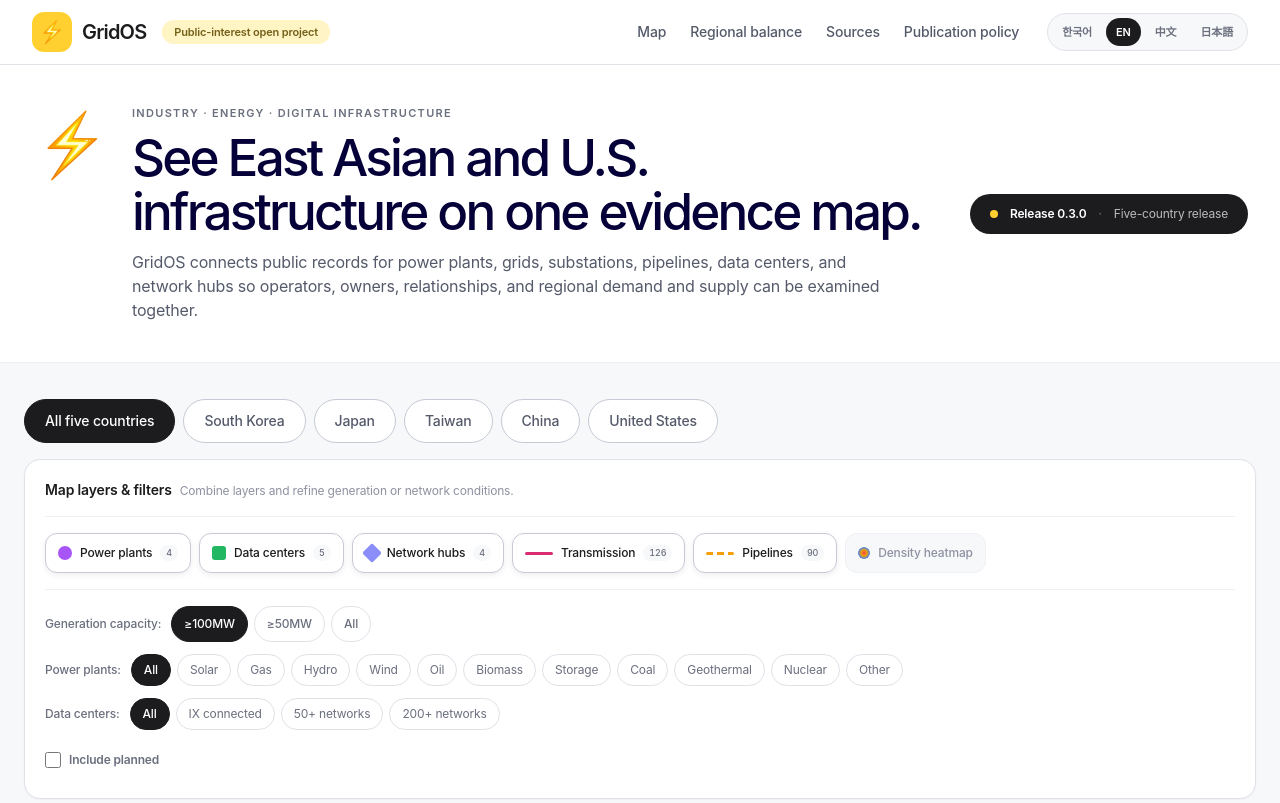
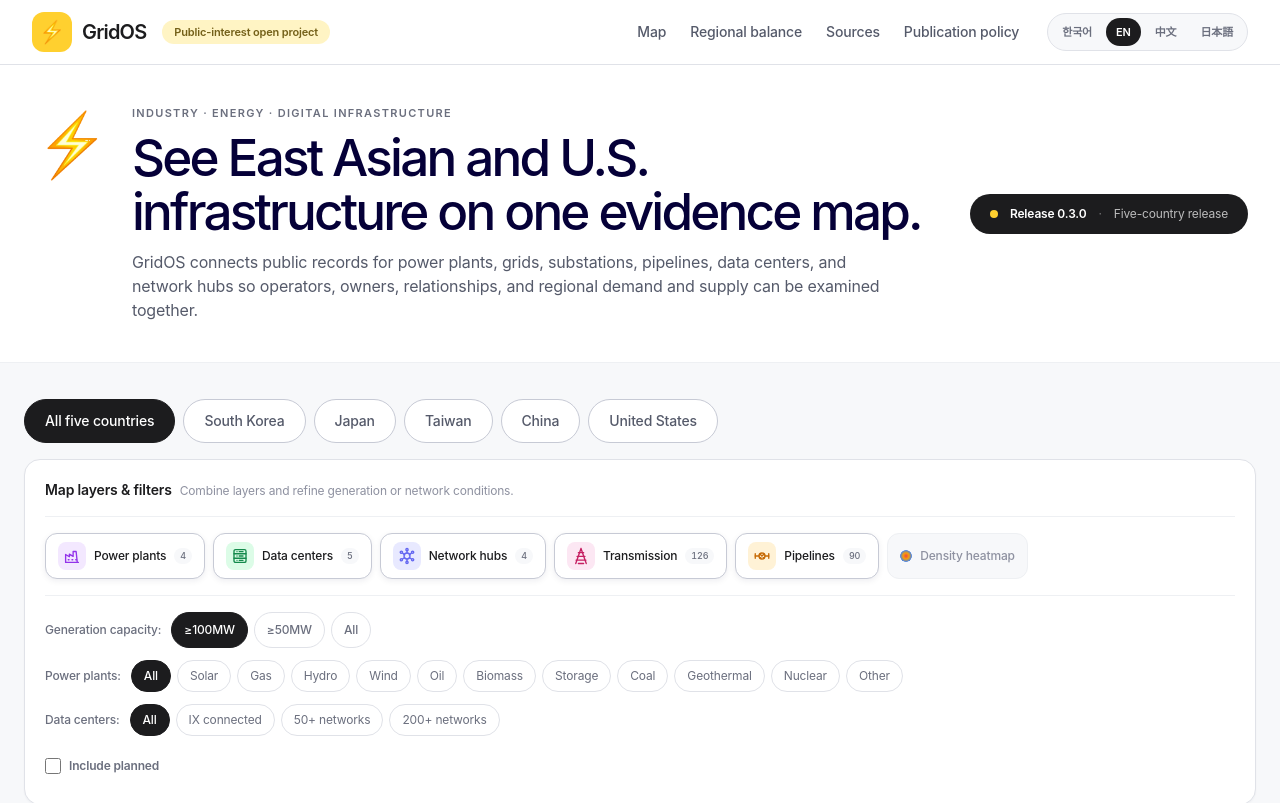
Before and after one commit to oswarld/gridos, a Next.js app: page /en/ in a window 1280 px wide. Shown: the top 803 px of the page. Built offline with nearby package versions, Linux system fonts and the light colour scheme; no server answers.

Commit message:
refactor: use semantic infrastructure icons

```diff
--- a/components/atlas/AtlasDashboard.tsx
+++ b/components/atlas/AtlasDashboard.tsx
@@ -28,13 +28,13 @@
 
 const LAYER_STYLES: Record<
   InfrastructureLayer,
-  { color: string; marker: "circle" | "square" | "diamond" | "line" | "dash" }
+  { color: string; background: string }
 > = {
-  power_plant: { color: "#a855f7", marker: "circle" },
-  data_center: { color: "#22b863", marker: "square" },
-  network_hub: { color: "#8b8df8", marker: "diamond" },
-  transmission: { color: "#d92c71", marker: "line" },
-  pipeline: { color: "#f59e0b", marker: "dash" },
+  power_plant: { color: "#9333ea", background: "#f3e8ff" },
+  data_center: { color: "#148a4c", background: "#dcfce7" },
+  network_hub: { color: "#6366f1", background: "#e8e9ff" },
+  transmission: { color: "#c51f62", background: "#fce7f3" },
+  pipeline: { color: "#c66a06", background: "#fff2d6" },
 };
 
 const GENERATION_FUELS: GenerationFuel[] = [
@@ -236,32 +236,76 @@
   return [...unique.values()];
 }
 
-function LayerMarker({ layer }: { layer: InfrastructureLayer }) {
-  const style = LAYER_STYLES[layer];
-  if (style.marker === "line" || style.marker === "dash") {
+function LayerGlyph({ layer }: { layer: InfrastructureLayer }) {
+  const common = {
+    viewBox: "0 0 24 24",
+    width: "100%",
+    height: "100%",
+    fill: "none",
+    stroke: "currentColor",
+    strokeWidth: 1.8,
+    strokeLinecap: "round" as const,
+    strokeLinejoin: "round" as const,
+    "aria-hidden": true,
+  };
+
+  if (layer === "power_plant") {
     return (
-      <span
-        className="block h-[3px] w-7 rounded-full"
-        style={{
-          background:
-            style.marker === "dash"
-              ? `repeating-linear-gradient(90deg, ${style.color} 0 7px, transparent 7px 11px)`
-              : style.color,
-        }}
-      />
+      <svg {...common}>
+        <path d="M3.5 20.5V10l5 3V9.5l5 3V6h4l1.5 14.5" />
+        <path d="M3.5 20.5h17M7 17h1M12 17h1M17 17h1" />
+      </svg>
+    );
+  }
+  if (layer === "data_center") {
+    return (
+      <svg {...common}>
+        <rect x="4" y="3.5" width="16" height="17" rx="2" />
+        <path d="M4 9h16M4 15h16M8 6.25h.01M8 12h.01M8 17.75h.01M11 6.25h5M11 12h5M11 17.75h5" />
+      </svg>
+    );
+  }
+  if (layer === "network_hub") {
+    return (
+      <svg {...common}>
+        <path d="M12 8V5M9 10.5 6 8M15 10.5 18 8M9 14l-3 2M15 14l3 2M12 16v3" />
+        <circle cx="12" cy="12" r="4" />
+        <circle cx="12" cy="3.5" r="1.5" />
+        <circle cx="4.5" cy="7" r="1.5" />
+        <circle cx="19.5" cy="7" r="1.5" />
+        <circle cx="4.5" cy="17" r="1.5" />
+        <circle cx="19.5" cy="17" r="1.5" />
+        <circle cx="12" cy="20.5" r="1.5" />
+      </svg>
+    );
+  }
+  if (layer === "transmission") {
+    return (
+      <svg {...common}>
+        <path d="m12 2-7 20M12 2l7 20M8.5 7.5h7M6.8 12.5h10.4M5.5 17.5h13M8.5 22h7" />
+      </svg>
     );
   }
   return (
+    <svg {...common}>
+      <path d="M3 12h5M16 12h5" />
+      <circle cx="12" cy="12" r="4" />
+      <path d="m9.2 9.2 5.6 5.6M14.8 9.2l-5.6 5.6M3 9v6M21 9v6" />
+    </svg>
+  );
+}
+
+function LayerMarker({ layer }: { layer: InfrastructureLayer }) {
+  const style = LAYER_STYLES[layer];
+  return (
     <span
-      className={`block h-3.5 w-3.5 ${
-        style.marker === "circle"
-          ? "rounded-full"
-          : style.marker === "diamond"
-            ? "rotate-45 rounded-[2px]"
-            : "rounded-[3px]"
-      }`}
-      style={{ background: style.color }}
-    />
+      className="grid h-7 w-7 shrink-0 place-items-center rounded-lg"
+      style={{ color: style.color, backgroundColor: style.background }}
+    >
+      <span className="block h-[18px] w-[18px]">
+        <LayerGlyph layer={layer} />
+      </span>
+    </span>
   );
 }
 
```
